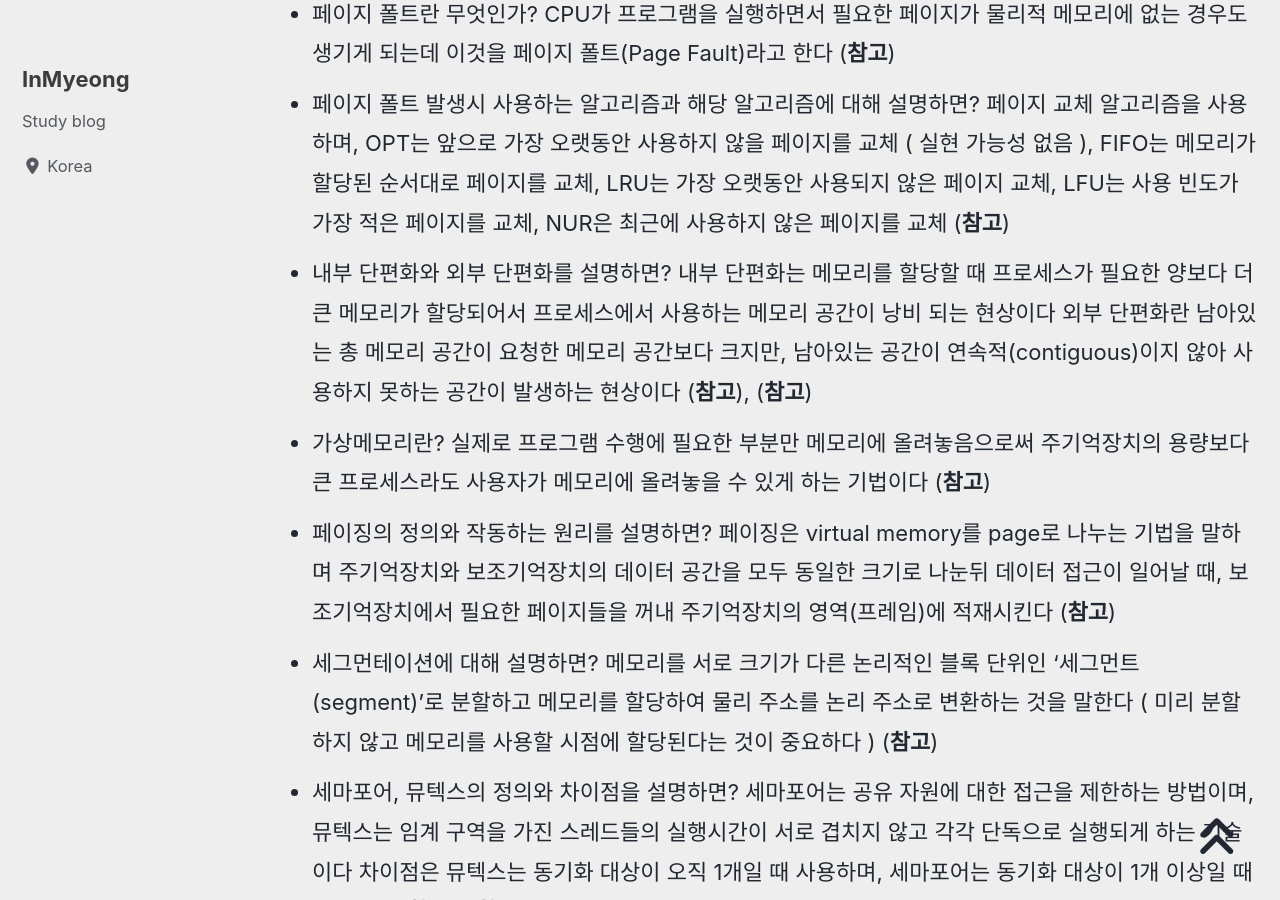
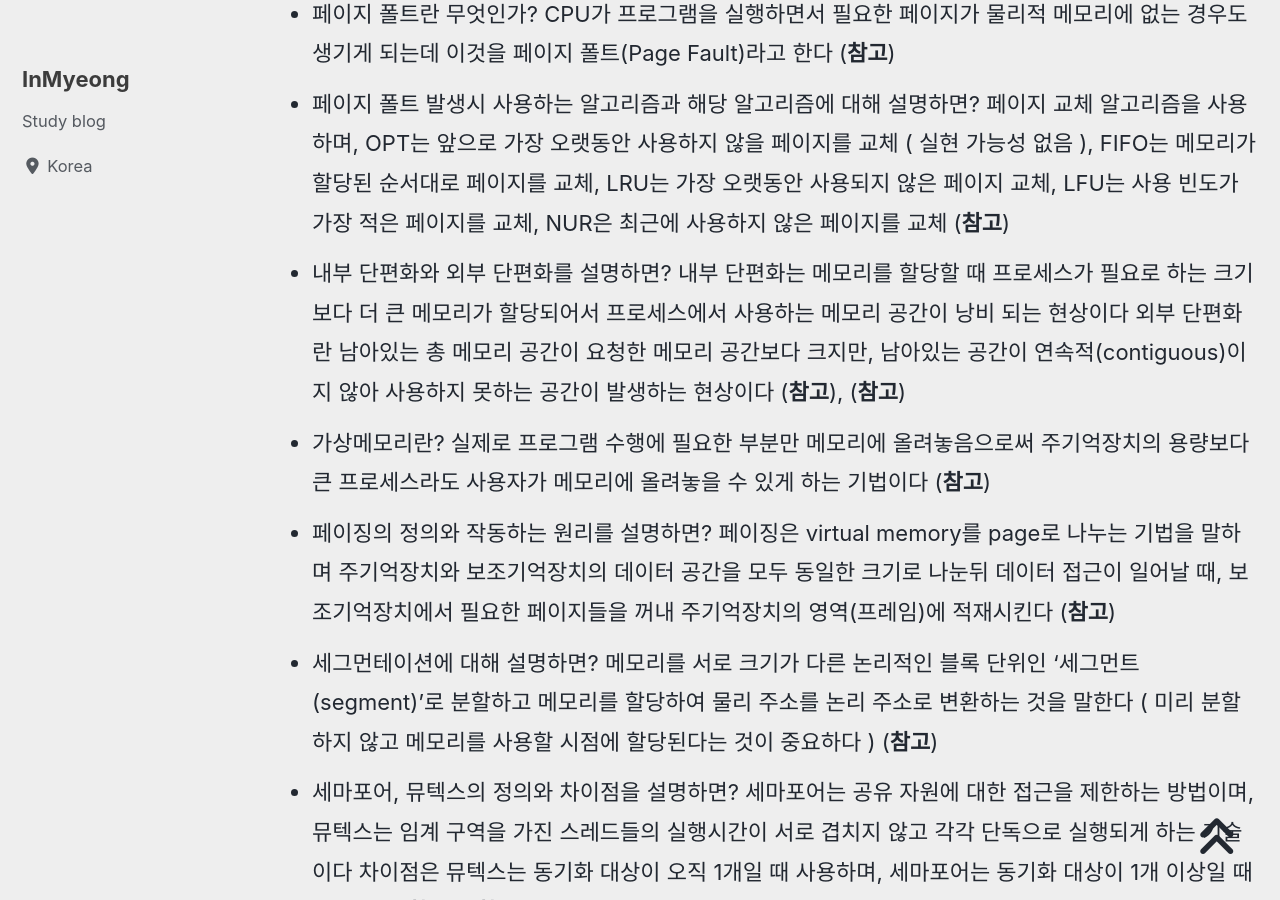
Before and after one commit to devMyeong/devMyeong.github.io, a Jekyll site: the page built from _posts/cs/2022-09-05-블로그-면접준비.md, in a window 1280 px wide and 900 px high, scrolled down 21752 px. Built offline with Jekyll 4.4.1, drawn with Linux system fonts in a browser that asks for light colours; cached includes are drawn as plain includes; nearby versions of some CDN libraries; some web fonts are replaced; comment, search, counter and statistics services are not loaded.

Commit message:
Chore : CS지식 용어 수정

```diff
--- a/_posts/cs/2022-09-05-블로그-면접준비.md
+++ b/_posts/cs/2022-09-05-블로그-면접준비.md
@@ -203,7 +203,7 @@ last_modified_at: 2022-10-30
 - 메모리 할당 알고리즘 3가지는? First fit은 메모리의 첨부터 검사해서 크기가 충분한 첫 번째 메모리에 할당, Next fit은 마지막으로 참조한 메모리 공간에서부터 탐색을 시작해 공간을 찾아 할당, Best fit은 모든 메모리 공간을 검사해서 내부 단편화를 최소화하는 공간에 할당 ([**참고**](https://github.com/gyoogle/tech-interview-for-developer/blob/master/Interview/Interview%20List.md#%EC%96%B8%EC%96%B4))
 - 페이지 폴트란 무엇인가? CPU가 프로그램을 실행하면서 필요한 페이지가 물리적 메모리에 없는 경우도 생기게 되는데 이것을 페이지 폴트(Page Fault)라고 한다 ([**참고**](https://velog.io/@jiseong/OS-%EA%B0%80%EC%83%81%EB%A9%94%EB%AA%A8%EB%A6%AC%EC%99%80-%ED%8E%98%EC%9D%B4%EC%A7%80%ED%8F%B4%ED%8A%B8-gyq8tftz))
 - 페이지 폴트 발생시 사용하는 알고리즘과 해당 알고리즘에 대해 설명하면? 페이지 교체 알고리즘을 사용하며, OPT는 앞으로 가장 오랫동안 사용하지 않을 페이지를 교체 ( 실현 가능성 없음 ), FIFO는 메모리가 할당된 순서대로 페이지를 교체, LRU는 가장 오랫동안 사용되지 않은 페이지 교체, LFU는 사용 빈도가 가장 적은 페이지를 교체, NUR은 최근에 사용하지 않은 페이지를 교체 ([**참고**](https://velog.io/@jiseong/OS-%EA%B0%80%EC%83%81%EB%A9%94%EB%AA%A8%EB%A6%AC%EC%99%80-%ED%8E%98%EC%9D%B4%EC%A7%80%ED%8F%B4%ED%8A%B8-gyq8tftz))
-- 내부 단편화와 외부 단편화를 설명하면? 내부 단편화는 메모리를 할당할 때 프로세스가 필요한 양보다 더 큰 메모리가 할당되어서 프로세스에서 사용하는 메모리 공간이 낭비 되는 현상이다 외부 단편화란 남아있는 총 메모리 공간이 요청한 메모리 공간보다 크지만, 남아있는 공간이 연속적(contiguous)이지 않아 사용하지 못하는 공간이 발생하는 현상이다 ([**참고**](https://junghyun100.github.io/%EB%A9%94%EB%AA%A8%EB%A6%AC%EB%8B%A8%ED%8E%B8%ED%99%94/)), ([**참고**](https://code-lab1.tistory.com/54))
+- 내부 단편화와 외부 단편화를 설명하면? 내부 단편화는 메모리를 할당할 때 프로세스가 필요로 하는 크기보다 더 큰 메모리가 할당되어서 프로세스에서 사용하는 메모리 공간이 낭비 되는 현상이다 외부 단편화란 남아있는 총 메모리 공간이 요청한 메모리 공간보다 크지만, 남아있는 공간이 연속적(contiguous)이지 않아 사용하지 못하는 공간이 발생하는 현상이다 ([**참고**](https://junghyun100.github.io/%EB%A9%94%EB%AA%A8%EB%A6%AC%EB%8B%A8%ED%8E%B8%ED%99%94/)), ([**참고**](https://code-lab1.tistory.com/54))
 - 가상메모리란? 실제로 프로그램 수행에 필요한 부분만 메모리에 올려놓음으로써 주기억장치의 용량보다 큰 프로세스라도 사용자가 메모리에 올려놓을 수 있게 하는 기법이다 ([**참고**](https://luv-n-interest.tistory.com/1005))
 - 페이징의 정의와 작동하는 원리를 설명하면? 페이징은 virtual memory를 page로 나누는 기법을 말하며 주기억장치와 보조기억장치의 데이터 공간을 모두 동일한 크기로 나눈뒤 데이터 접근이 일어날 때, 보조기억장치에서 필요한 페이지들을 꺼내 주기억장치의 영역(프레임)에 적재시킨다 ([**참고**](https://velog.io/@dd9s2/%EC%9A%B4%EC%98%81%EC%B2%B4%EC%A0%9C-%EA%B0%80%EC%83%81-%EA%B8%B0%EC%96%B5-%EC%9E%A5%EC%B9%98%EC%99%80-%ED%8E%98%EC%9D%B4%EC%A7%95-%EC%84%B8%EA%B7%B8%EB%A9%98%ED%85%8C%EC%9D%B4%EC%85%98-Virtual-Memory-Paging-Segmentation))
 - 세그먼테이션에 대해 설명하면? 메모리를 서로 크기가 다른 논리적인 블록 단위인 '세그먼트(segment)'로 분할하고 메모리를 할당하여 물리 주소를 논리 주소로 변환하는 것을 말한다 ( 미리 분할하지 않고 메모리를 사용할 시점에 할당된다는 것이 중요하다 ) ([**참고**](https://plummmm.tistory.com/356))
```
